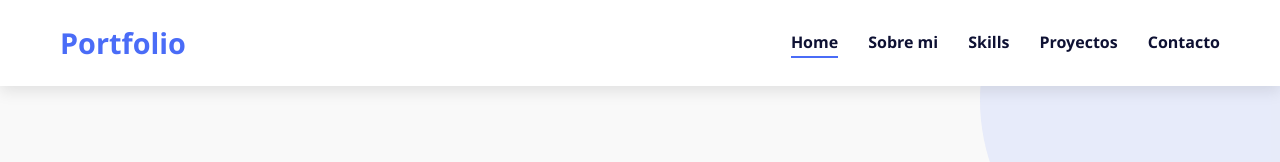
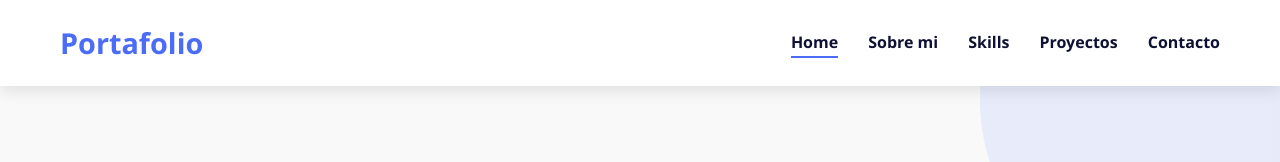
Before and after one commit to luigi123-bot/finalproject, an Angular app: page / in a window 1280 px wide. Shown: the top 162 px of the page. Built offline with nearby package versions, Linux system fonts and the light colour scheme.

Commit message:
portafolio

```diff
--- a/src/app/app.component.html
+++ b/src/app/app.component.html
@@ -2,7 +2,7 @@
   <header>
     <div class="container">
       <nav>
-        <div class="logo">Portfolio</div>
+        <div class="logo">Portafolio</div>
         <div class="menu-toggle">
           <i class="fas fa-bars"></i>
         </div>
--- a/src/index.html
+++ b/src/index.html
@@ -5,7 +5,7 @@
   <meta name="viewport" content="width=device-width, initial-scale=1">
   <link rel="icon" type="image/x-icon" href="favicon.ico">
   <meta charset="UTF-8">
-  <title>My Portfolio</title>
+  <title>Mi Portafolio</title>
   <link rel="stylesheet" href="styles.css">
   <link rel="stylesheet" href="https://cdnjs.cloudflare.com/ajax/libs/font-awesome/6.4.0/css/all.min.css">
 </head>
```
